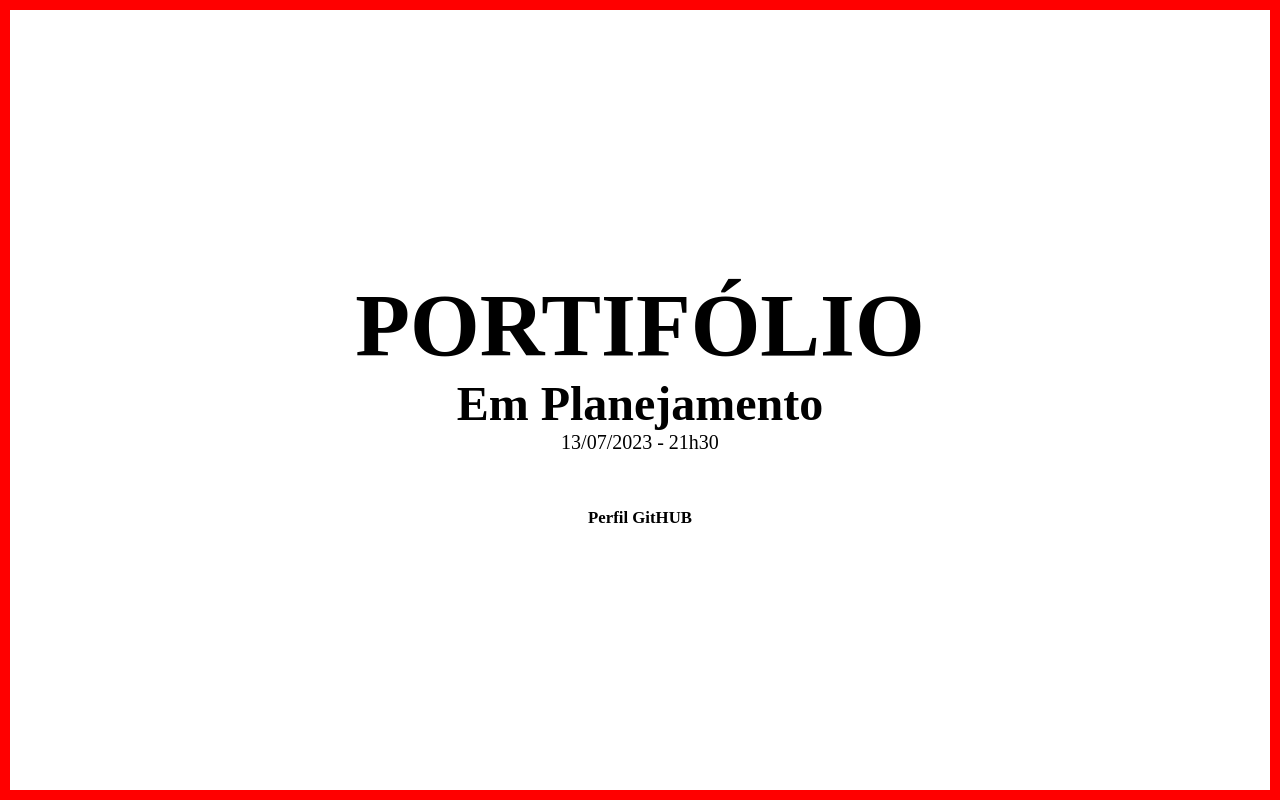
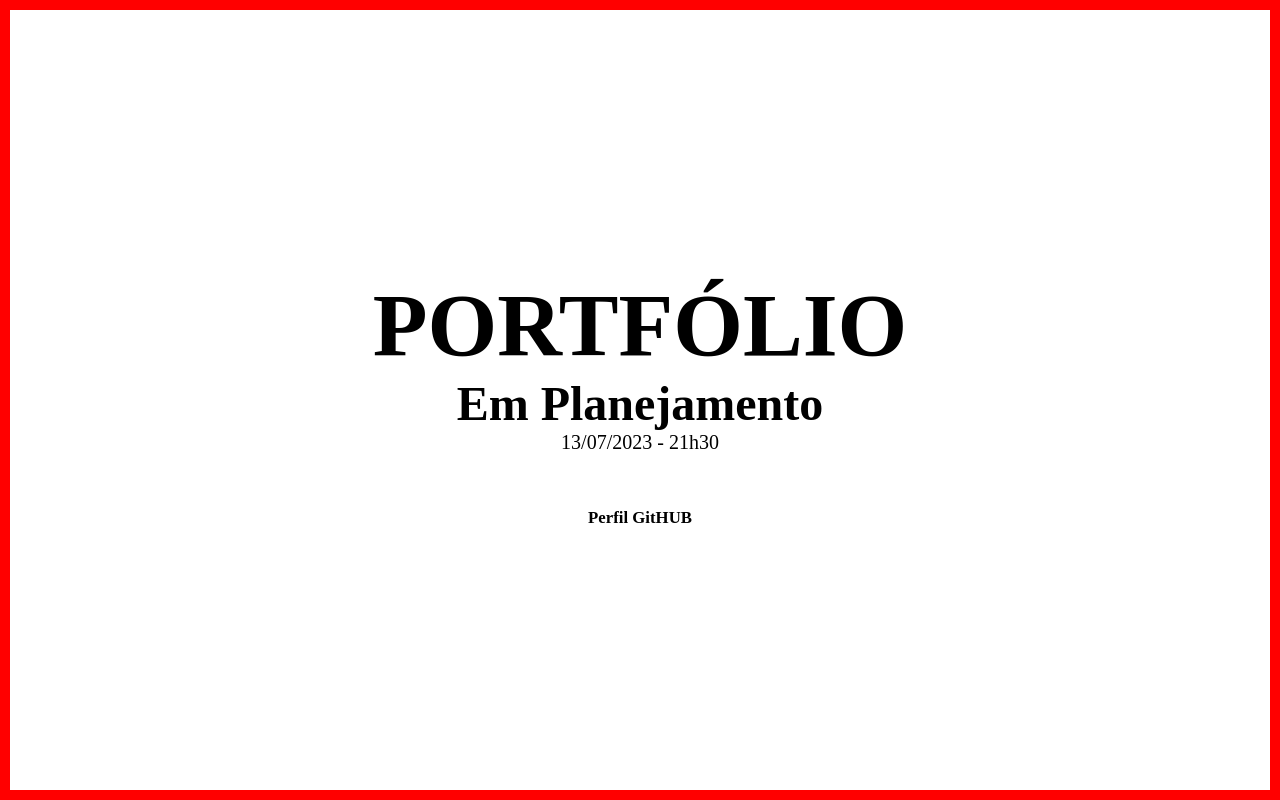
Before and after one commit to LestterX/lestterx.github.io, a plain HTML site: page index.html in a window 1280 px wide. Drawn offline with Linux system fonts and the light colour scheme.

Commit message:
corre: Portifólio > Portfólio

```diff
--- a/index.html
+++ b/index.html
@@ -10,7 +10,7 @@
 <body>
   <header>
     <section style="text-align: center;">
-      <h1>PORTIFÓLIO</h1>
+      <h1>PORTFÓLIO</h1>
       <h4>Em Planejamento</h4>
       <span id="att">13/07/2023 - 21h30</span><br><br><br><br>
       <h6><a href="https://github.com/LestterX">Perfil GitHUB</a></h6>
```
